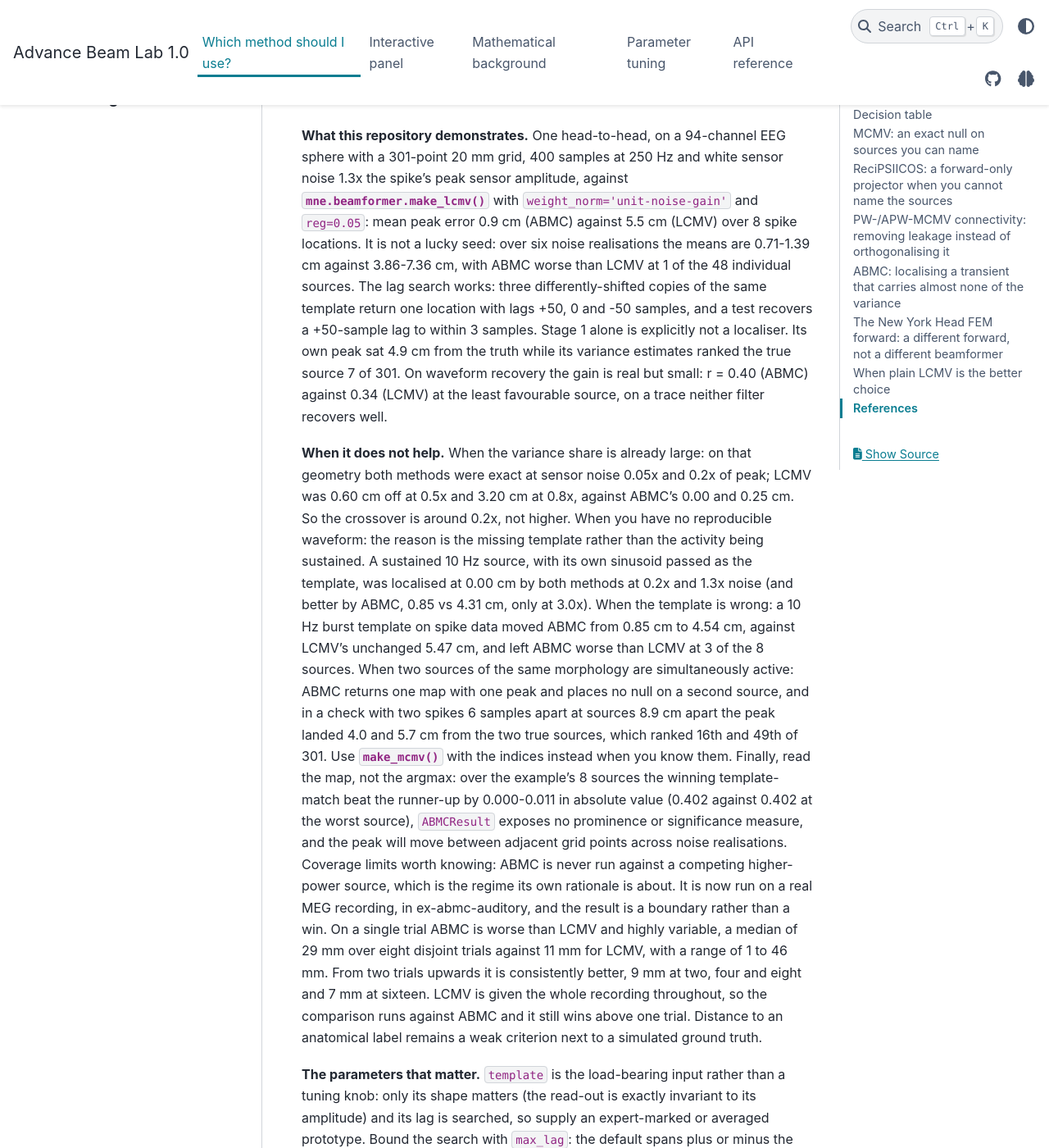
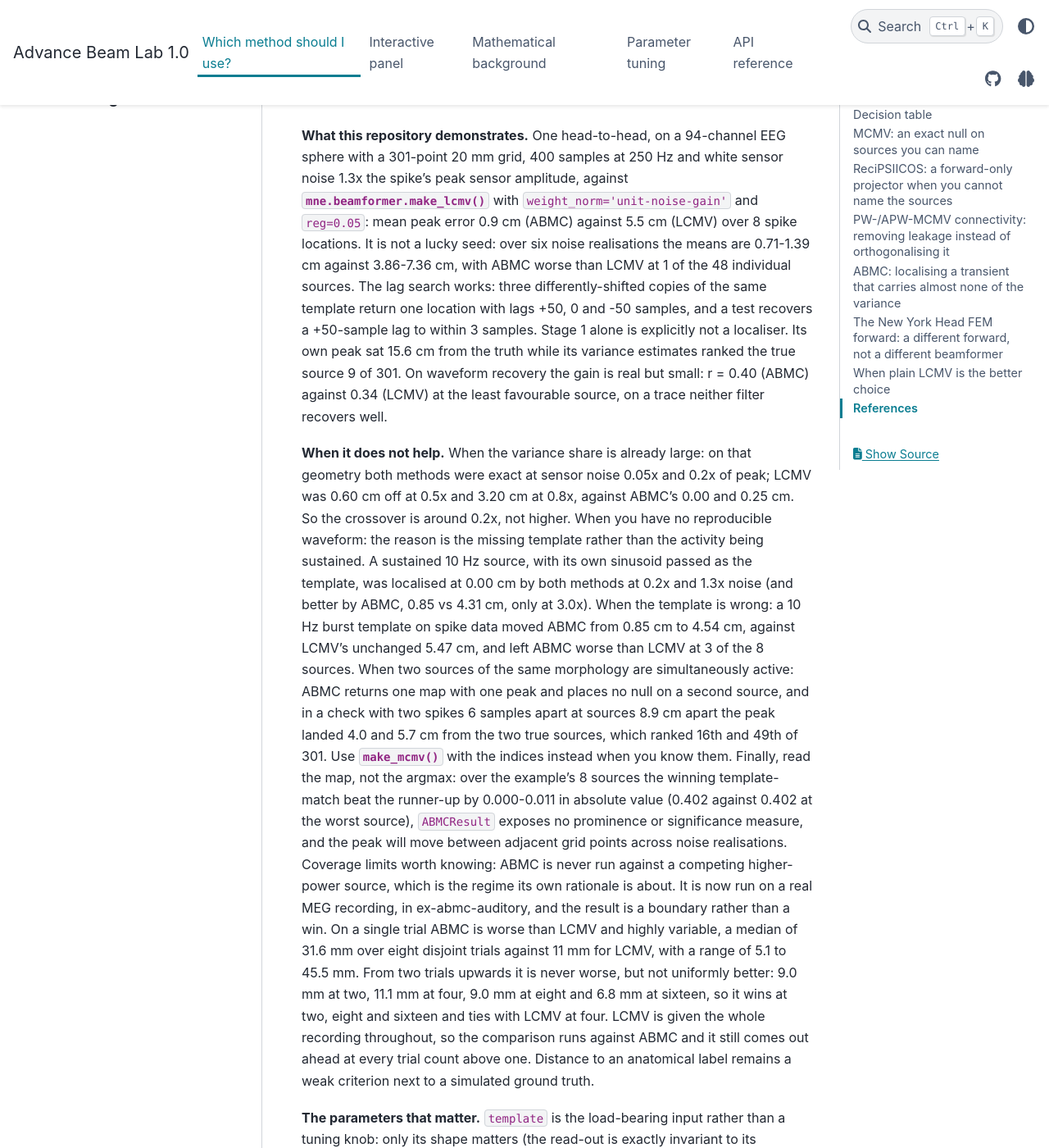
Before and after one commit to Sepehrshirani/advance_beamlab, a Sphinx documentation site: the page built from doc/choosing.rst, in a window 1280 px wide and 1400 px high, scrolled down 12977 px. Shown: the whole window at 82% size. Built offline with Sphinx 7.4.7 and the PyData theme 0.15.4, drawn with Linux system fonts in a browser that asks for light colours; pages that are not in the unit, such as notebooks, are missing from menus; cross-references to code outside the pages are shown as plain code.

Commit message:
Requote the ABMC results from the runs that produce them
Three claims did not survive re-running the examples that generate them.

choosing.rst described Stage 1's own peak as 4.9 cm from the truth with the
true source ranked 7 of 301. plot_abmc_localization.py prints 15.6 cm and rank
9. The same page said ABMC is "consistently better ... 9 mm at two, four and
eight"; plot_abmc_auditory.py prints 9.0 / 11.1 / 9.0 / 6.8 mm at two, four,
eight and sixteen, so four trials is a tie with LCMV rather than a win, which
the example's own text already said in as many words. Re-running it also
corrected the single-trial figures in the same sentence, 31.6 mm over a 5.1 to
45.5 mm range rather than 29 mm over 1 to 46.

plot_abmc_localization.py justified its choice of comparator by saying the
unnormalised unit-gain power map "always peaks at the most superficial grid
point regardless of the data". It scales as ||g||^-2, so it peaks where the
leadfield is weakest, which is a different point: measured on that example's
own 301-point sphere it lands on index 4 and never on the most superficial
index 106, and it correlates with ||g||^-2 at 1.000 under a white covariance.
Changing the covariance moves the peak, so it is not independent of the data
either. The reason not to use it as a comparator is unchanged.

```diff
--- a/doc/choosing.rst
+++ b/doc/choosing.rst
@@ -412,8 +412,8 @@ locations. It is not a lucky seed: over six noise realisations the means are
 individual sources. The lag search works: three differently-shifted copies of
 the same template return one location with lags +50, 0 and -50 samples, and a
 test recovers a +50-sample lag to within 3 samples. Stage 1 alone is explicitly
-not a localiser. Its own peak sat 4.9 cm from the truth while its variance
-estimates ranked the true source 7 of 301. On waveform recovery the gain is
+not a localiser. Its own peak sat 15.6 cm from the truth while its variance
+estimates ranked the true source 9 of 301. On waveform recovery the gain is
 real but small: r = 0.40 (ABMC) against 0.34 (LCMV) at the least favourable
 source, on a trace neither filter recovers well.
 
@@ -440,12 +440,14 @@ realisations. Coverage limits worth knowing: ABMC is never run against a
 competing higher-power source, which is the regime its own rationale is about.
 It is now run on a real MEG recording, in :ref:`ex-abmc-auditory`, and the
 result is a boundary rather than a win. On a single trial ABMC is worse than
-LCMV and highly variable, a median of 29 mm over eight disjoint trials against
-11 mm for LCMV, with a range of 1 to 46 mm. From two trials upwards it is
-consistently better, 9 mm at two, four and eight and 7 mm at sixteen. LCMV is
-given the whole recording throughout, so the comparison runs against ABMC and it
-still wins above one trial. Distance to an anatomical label remains a weak
-criterion next to a simulated ground truth.
+LCMV and highly variable, a median of 31.6 mm over eight disjoint trials against
+11 mm for LCMV, with a range of 5.1 to 45.5 mm. From two trials upwards it is
+never worse, but not uniformly better: 9.0 mm at two, 11.1 mm at four, 9.0 mm at
+eight and 6.8 mm at sixteen, so it wins at two, eight and sixteen and ties with
+LCMV at four. LCMV is given the whole recording throughout, so the comparison
+runs against ABMC and it still comes out ahead at every trial count above one.
+Distance to an anatomical label remains a weak criterion next to a simulated
+ground truth.
 
 **The parameters that matter.** ``template`` is the load-bearing input rather
 than a tuning knob: only its shape matters (the read-out is exactly invariant to
```
Also changed, not shown: 1 other file.
